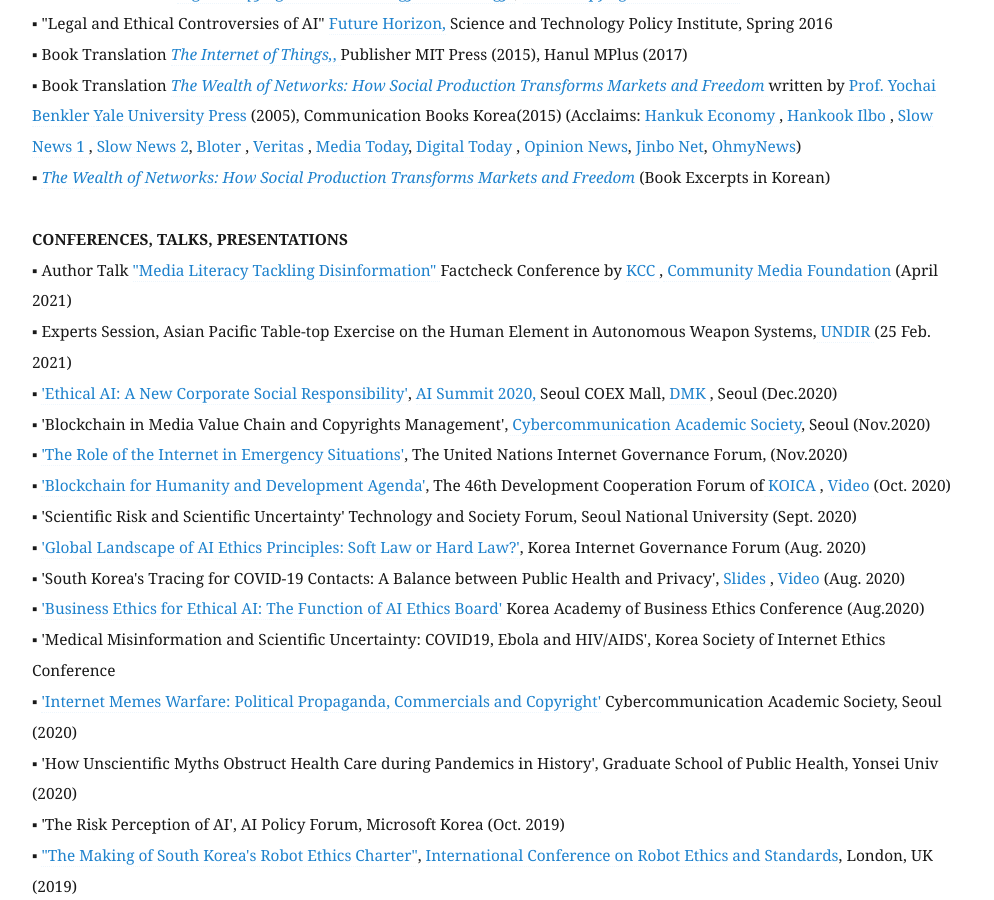
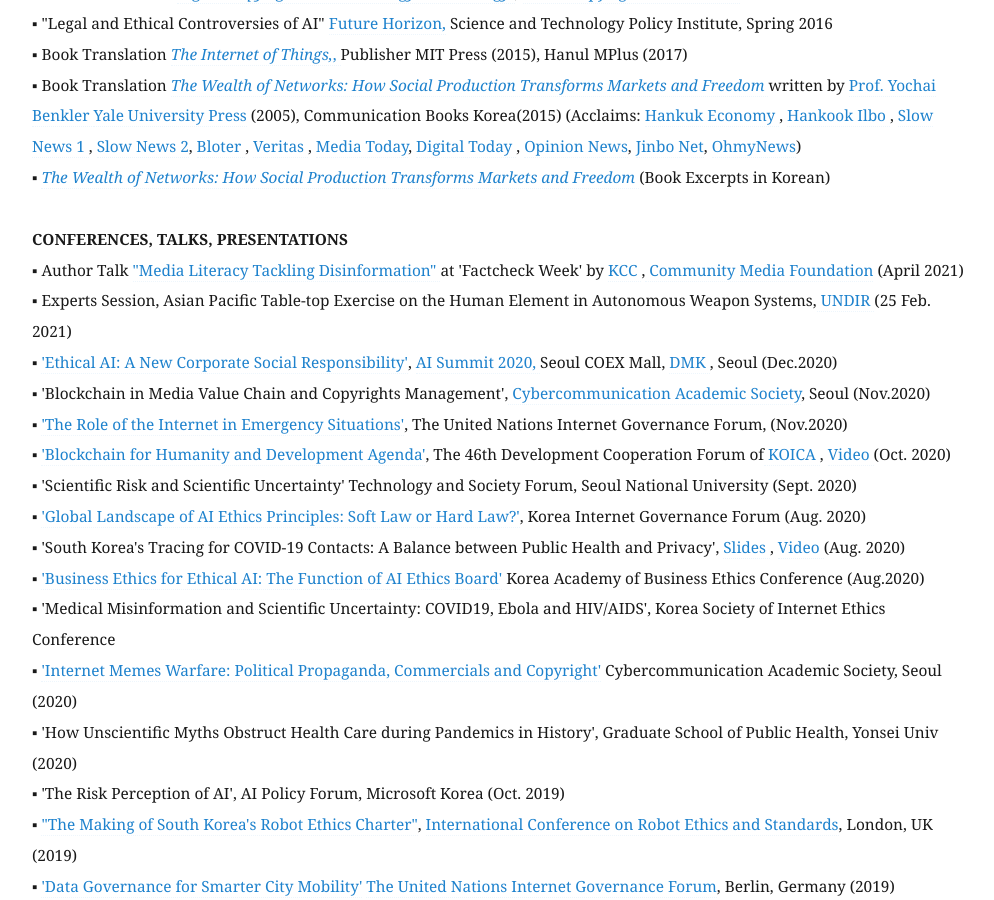
Before and after one commit to eunchangchoi/eunchangchoi.github.io, a Jekyll site: the page built from index.md, in a window 1280 px wide and 900 px high, scrolled down 2606 px. Shown: the whole window, without its empty margins (68-1062 px from the left). Built offline with Jekyll 4.4.1, drawn with Linux system fonts in a browser that asks for light colours.

Commit message:
Update index.md

```diff
--- a/index.md
+++ b/index.md
@@ -53,7 +53,7 @@
 ▪   <a href="http://wealthofnetworks.kr"> <i>The Wealth of Networks: How Social Production Transforms Markets and Freedom</i> </a> (Book Excerpts in Korean) <br>
 <br>
  <strong> CONFERENCES, TALKS, PRESENTATIONS </strong> <br>
-▪ Author Talk <a href="http://factcheckweek.com/html/02/01.php">"Media Literacy Tackling Disinformation" </a> Factcheck Conference by <a href="https://eng.kcc.go.kr/user/ehpMain.do KCC"> KCC </a>,<a href="https://kcmf.or.kr/cms/"> Community Media Foundation</a> (April 2021) <br>
+▪ Author Talk <a href="http://factcheckweek.com/html/02/01.php">"Media Literacy Tackling Disinformation" </a> at 'Factcheck Week' by <a href="https://kcc.go.kr/user/ehpMain.do"> KCC </a>,<a href="https://kcmf.or.kr/cms/"> Community Media Foundation</a> (April 2021) <br>
 ▪  Experts Session, Asian Pacific Table-top Exercise on the Human Element in Autonomous Weapon Systems,<a href="http://unidir.org"> UNDIR </a> (25 Feb. 2021)<br>
 ▪  <a href="https://aisummit.co.kr/ais2020_eun-chang-choi/?lang=en">'Ethical AI: A New Corporate Social Responsibility'</a>, <a href="https://aisummit.co.kr/?lang=en"> AI Summit 2020, </a> Seoul COEX Mall, <a href="https://www.digitalmarketingkorea.co.kr"> DMK </a>, Seoul (Dec.2020)<br>
 ▪ 'Blockchain in Media Value Chain and Copyrights Management',<a href="http://www.cybercom.or.kr/?m=bbs&bid=notice_&uid=1134"> Cybercommunication Academic Society</a>, Seoul (Nov.2020)<br>
```
